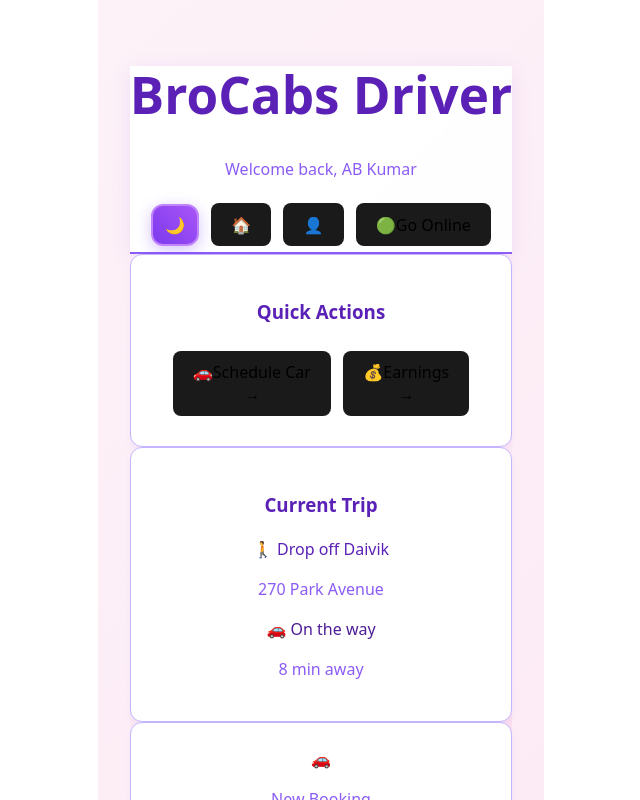
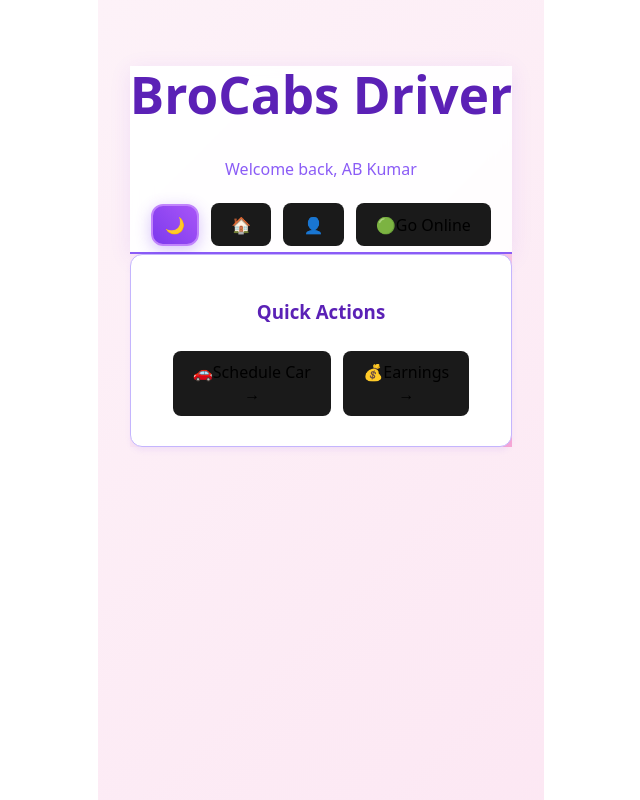
Before and after one commit to YashasAB/brocabs-drivers, a React (Vite) app: page /driver-home in a window 1280 px wide. Shown: the top 800 px of the page, without its empty margins (319-959 px from the left). Built offline with nearby package versions, Linux system fonts and the light colour scheme.

Commit message:
Restored to '84641ee303765c3abbe4cd5d8f27ffc6b9b87675'
Replit-Restored-To: 84641ee303765c3abbe4cd5d8f27ffc6b9b87675

```diff
--- a/src/screens/dashboard/HomeScreen.tsx
+++ b/src/screens/dashboard/HomeScreen.tsx
@@ -7,6 +7,10 @@ const HomeScreen: React.FC = () => {
   const [currentAlertIndex, setCurrentAlertIndex] = useState(0);
   const navigate = useNavigate();
   const { isDarkMode, toggleTheme } = useTheme();
+
+  const handleOnlineToggle = () => {
+    setIsOnline(!isOnline);
+  };
 
   // Mock driver profile data
   const driverProfile = {
@@ -121,7 +125,7 @@ const HomeScreen: React.FC = () => {
                 <span className="text-xl">👤</span>
               </button>
               <button
-                onClick={() => setIsOnline(!isOnline)}
+                onClick={handleOnlineToggle}
                 className={`px-4 py-2 rounded-lg text-sm font-medium border-2 border-gray-300 ${
                   !isOnline
                     ? "bg-green-500 hover:bg-green-600 text-white"
@@ -143,13 +147,13 @@ const HomeScreen: React.FC = () => {
       {/* Main Content */}
       <div className="max-w-7xl mx-auto px-4 sm:px-6 lg:px-8 py-6 ml-8">
         {/* Quick Actions */}
+        {!isOnline && (
           <div className="grid grid-cols-1 lg:grid-cols-2 gap-6 mb-8">
             <div className="card-violet p-8 min-h-[30vh] flex flex-col justify-center">
               <h3 className="text-lg sm:text-xl font-semibold text-deep-violet mb-6 sm:mb-8">
                 Quick Actions
               </h3>
               <div className="space-y-6 flex-1 flex flex-col justify-center">
-
                 <button
                   onClick={() => navigate("/smart-lot-map")}
                   className="w-full bg-blue-500 hover:bg-blue-600 text-white rounded-lg p-8 border-2 border-gray-300"
@@ -162,7 +166,6 @@ const HomeScreen: React.FC = () => {
                     <span className="text-3xl">→</span>
                   </div>
                 </button>
-
                 <button
                   onClick={() => navigate("/earnings")}
                   className="w-full bg-green-500 hover:bg-green-600 text-white rounded-lg p-8 border-2 border-gray-300"
@@ -178,8 +181,11 @@ const HomeScreen: React.FC = () => {
               </div>
             </div>
           </div>
+        )}
 
-        {/* Current Trip Status */}
+        {/* Current Trip Status - Only show when online */}
+        {isOnline && (
+          <>
             <div className="card-violet mb-8 p-2">
               <h3 className="text-base sm:text-lg font-semibold text-deep-violet mb-3 sm:mb-4">
                 Current Trip
@@ -308,6 +314,8 @@ const HomeScreen: React.FC = () => {
                 </div>
               </div>
             </div>
+          </>
+        )}
       </div>
     </div>
   );
```
Lines whose indentation alone changed are shown as unchanged.
